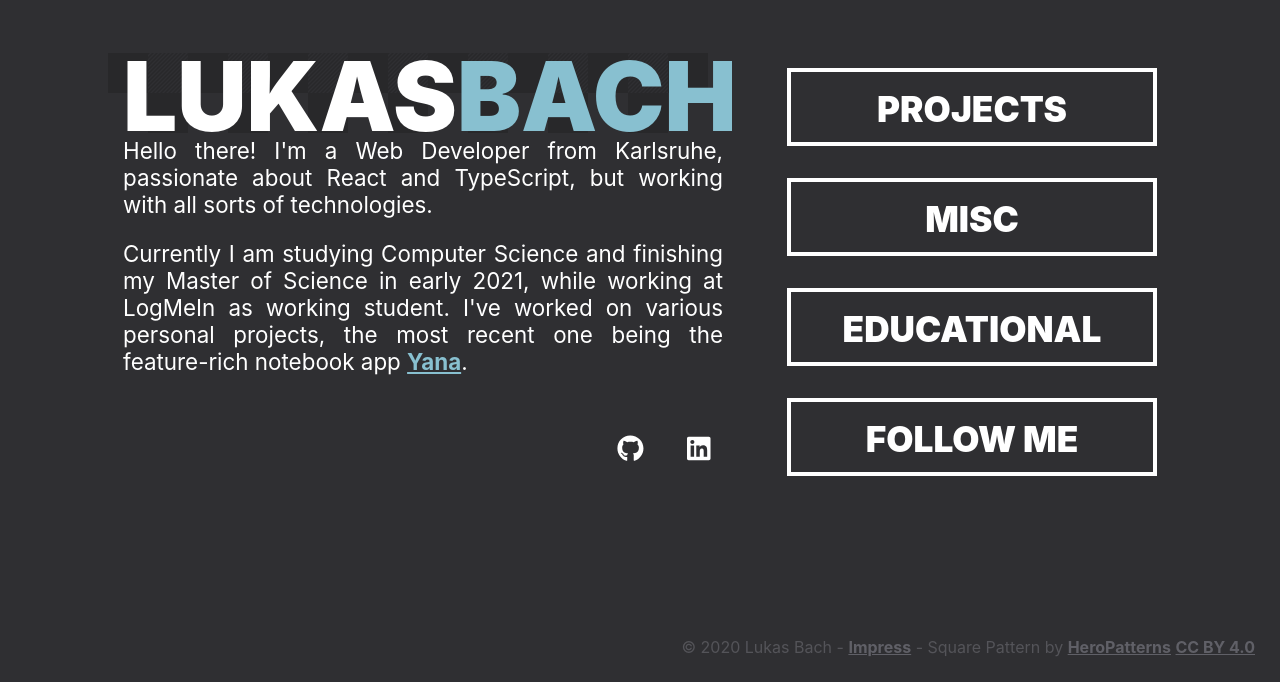
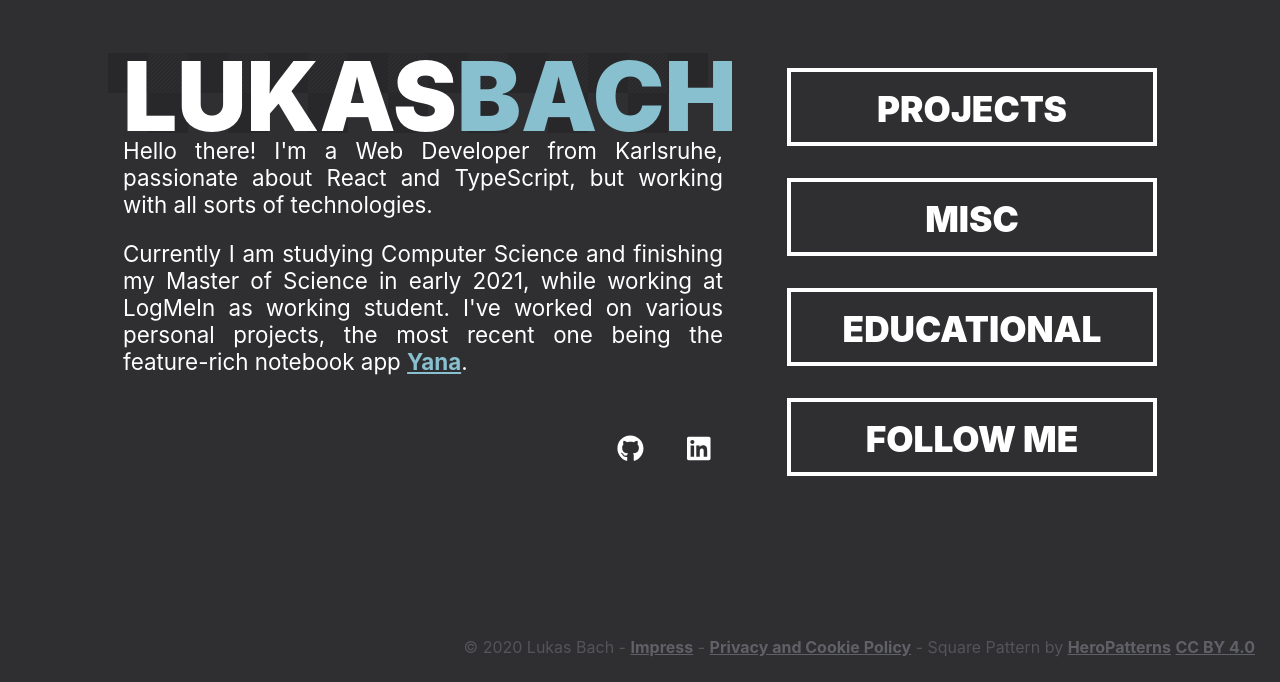
Before and after one commit to lukasbach/personalpage2020, a Gatsby site: page / in a window 1280 px wide. Shown: the part 118-800 px from the top of the page. Built offline with nearby package versions, Linux system fonts and the light colour scheme; Gatsby itself is replaced by a stand-in of ours.

Commit message:
Update Footer.tsx

```diff
--- a/src/components/Footer.tsx
+++ b/src/components/Footer.tsx
@@ -5,6 +5,7 @@ export const Footer: React.FC<{}> = props => {
     <footer>
       © 2020 Lukas Bach -{' '}
       <a href="/impress">Impress</a> -{' '}
+      <a href="/privacy">Privacy and Cookie Policy</a> -{' '}
       Square Pattern by <a href="http://www.heropatterns.com/" target="_blank">HeroPatterns</a>{' '}
       <a href="https://creativecommons.org/licenses/by/4.0/" target="_blank">CC BY 4.0</a>
     </footer>
```
